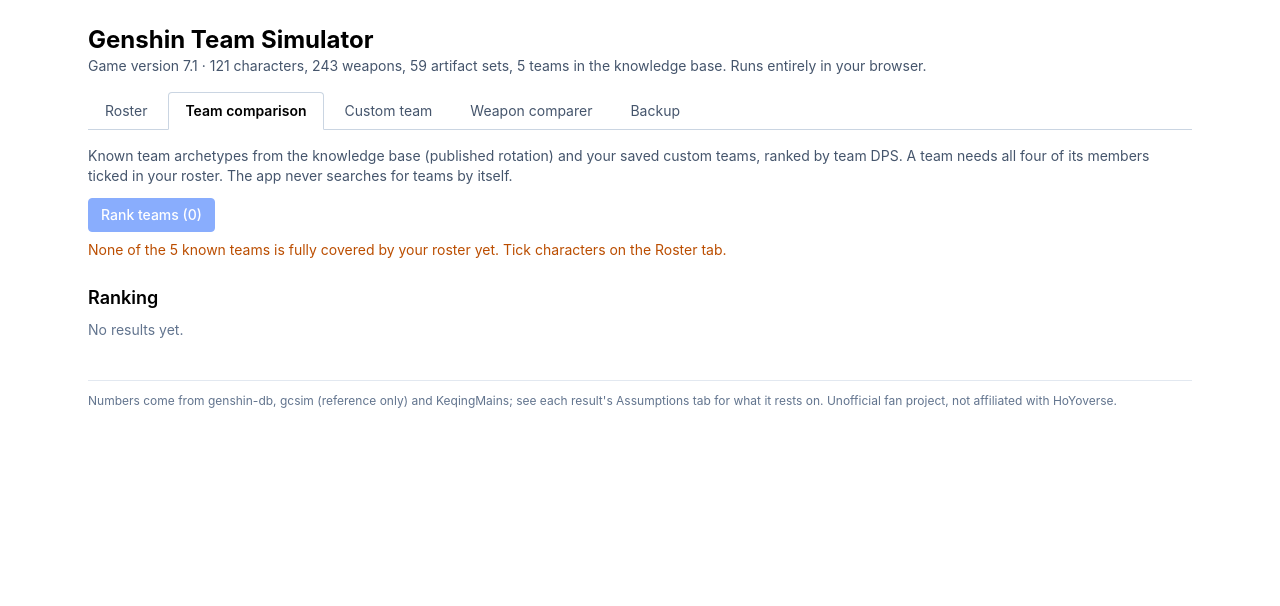
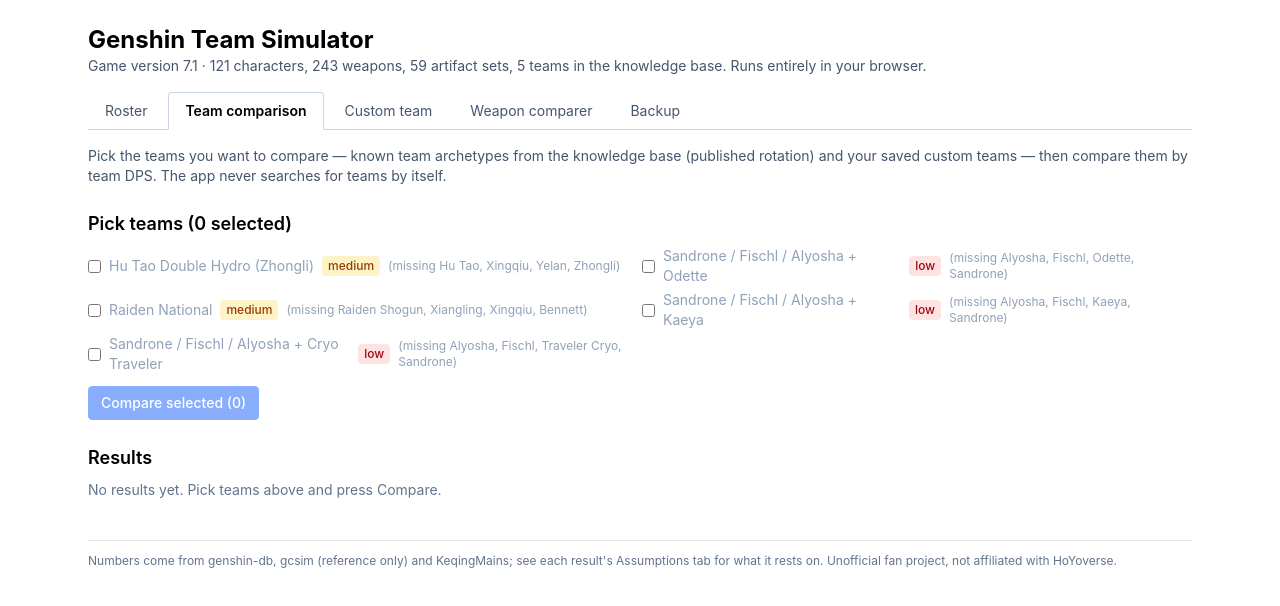
Before and after one commit to BarneyL01/genshin-simulator, a React (Vite) app: page / in a window 1280 px wide. Both pictures are taken after a click on the tab "Team comparison". Shown: the top 606 px of the page. Built offline with nearby package versions, Linux system fonts and the light colour scheme.

Commit message:
ui: Team comparison lets you pick which teams to compare, instead of ranking all known and saved teams
Co-Authored-By: Claude Sonnet 5 <noreply@anthropic.com>
Claude-Session: https://claude.ai/code/session_0175PXzhRPc7NgoboNky1fqr

```diff
--- a/scripts/e2e.ts
+++ b/scripts/e2e.ts
@@ -66,9 +66,13 @@ try {
     await phone.close();
   }
 
-  // Known teams
+  // Known teams: pick a couple to compare (not a blanket "rank everything").
   await page.getByRole('tab', { name: 'Team comparison' }).click();
-  await page.getByRole('button', { name: /Rank teams/ }).click();
+  await page.getByRole('heading', { name: /Pick teams/ }).waitFor();
+  const teamCheckboxes = page.locator('input[type=checkbox]');
+  await teamCheckboxes.nth(0).check();
+  await teamCheckboxes.nth(1).check();
+  await page.getByRole('button', { name: /Compare selected/ }).click();
   await page.getByText(/DPS relaxed/).first().waitFor({ timeout: 120_000 });
   await page.getByText(/DPS relaxed/).nth(1).waitFor({ timeout: 120_000 });
   console.log('ranking:\n' + (await page.locator('ol > li').allInnerTexts()).map((t) => '  ' + t.split('\n').slice(0, 2).join(' | ')).join('\n'));
--- a/src/ui/TeamsView.tsx
+++ b/src/ui/TeamsView.tsx
@@ -1,4 +1,4 @@
-import { useMemo, useState } from 'react';
+import { useEffect, useMemo, useState } from 'react';
 import type { KbData, SavedTeam, TeamRun } from '../kb';
 import type { Roster } from '../schema/roster';
 import type { Response } from '../worker/protocol';
@@ -6,6 +6,7 @@ import { sim } from './client';
 import { Badge, Bar, Button, Section, confidenceTone } from './Common';
 import { charColor, fmt, nameOf, pct } from './format';
 import { ResultView } from './ResultView';
+import { usePersistentState } from './store';
 
 interface Props {
   kb: KbData;
@@ -21,41 +22,63 @@ interface Entry {
   error?: string;
 }
 
+const isStringArray = (v: unknown): v is string[] => Array.isArray(v) && v.every((x) => typeof x === 'string');
+
 export function TeamsView({ kb, roster, saved }: Props) {
+  const [selected, setSelected] = usePersistentState<string[]>('teams-selected', [], isStringArray);
   const [entries, setEntries] = useState<Entry[]>([]);
   const [busy, setBusy] = useState<string>('');
   const [open, setOpen] = useState<string>('');
 
   const teams = useMemo(() => [...kb.teams.values()].filter((t) => t.status === 'active'), [kb]);
   const missingOf = (t: (typeof teams)[number]) => t.members.filter((m) => !roster.characters[m.character]?.owned).map((m) => m.character);
-  const runnable = teams.filter((t) => missingOf(t).length === 0);
 
-  async function runAll() {
-    const results: Entry[] = teams.filter((t) => missingOf(t).length > 0).map((t) => ({ teamId: t.id, name: t.name, missing: missingOf(t) }));
-    setEntries(results);
-    for (const st of saved) {
+  // Drop stale ids (a saved team was deleted, or a known team left the KB) so an old selection never gets silently dropped from the count either.
+  const valid = useMemo(() => new Set([...teams.map((t) => t.id), ...saved.map((s) => `saved:${s.id}`)]), [teams, saved]);
+  useEffect(() => {
+    const next = selected.filter((id) => valid.has(id));
+    if (next.length !== selected.length) setSelected(next);
+  }, [selected, valid, setSelected]);
+
+  const toggle = (id: string) => setSelected((s) => (s.includes(id) ? s.filter((x) => x !== id) : [...s, id]));
+
+  async function compareSelected() {
+    const picked = selected.filter((id) => valid.has(id));
+    const results: Entry[] = [];
+    setEntries([]);
+    for (const id of picked) {
+      const st = saved.find((s) => `saved:${s.id}` === id);
+      if (st) {
         setBusy(`Simulating ${st.name}…`);
         try {
           const r = (await sim().request({
             type: 'team', teamId: '', custom: { team: st.team, rotationJson: st.rotationJson, name: st.name },
             settings: { roster, actionDelay: roster.settings.actionDelay, swapDelay: roster.settings.swapDelay },
           })) as Response & { ok: true; type: 'team' };
-        results.push({ teamId: `saved:${st.id}`, name: `${st.name} (saved)`, run: r.result, missing: [] });
+          results.push({ teamId: id, name: `${st.name} (saved)`, run: r.result, missing: [] });
         } catch (e) {
-        results.push({ teamId: `saved:${st.id}`, name: st.name, missing: [], error: e instanceof Error ? e.message : String(e) });
+          results.push({ teamId: id, name: st.name, missing: [], error: e instanceof Error ? e.message : String(e) });
         }
         setEntries([...results].sort((a, b) => (b.run?.relaxed.dps ?? -1) - (a.run?.relaxed.dps ?? -1)));
+        continue;
       }
-    for (const t of runnable) {
+      const t = kb.teams.get(id);
+      if (!t) continue;
+      const missing = missingOf(t);
+      if (missing.length > 0) {
+        results.push({ teamId: id, name: t.name, missing });
+        setEntries([...results]);
+        continue;
+      }
       setBusy(`Simulating ${t.name}…`);
       try {
         const r = (await sim().request({
           type: 'team', teamId: t.id,
           settings: { roster, actionDelay: roster.settings.actionDelay, swapDelay: roster.settings.swapDelay },
         })) as Response & { ok: true; type: 'team' };
-        results.push({ teamId: t.id, name: t.name, run: r.result, missing: [] });
+        results.push({ teamId: id, name: t.name, run: r.result, missing: [] });
       } catch (e) {
-        results.push({ teamId: t.id, name: t.name, missing: [], error: e instanceof Error ? e.message : String(e) });
+        results.push({ teamId: id, name: t.name, missing: [], error: e instanceof Error ? e.message : String(e) });
       }
       setEntries([...results].sort((a, b) => (b.run?.relaxed.dps ?? -1) - (a.run?.relaxed.dps ?? -1)));
     }
@@ -68,17 +91,46 @@ export function TeamsView({ kb, roster, saved }: Props) {
   return (
     <div>
       <p className="text-sm text-slate-600">
-        Known team archetypes from the knowledge base (published rotation) and your saved custom teams, ranked by team DPS.
-        A team needs all four of its members ticked in your roster. The app never searches for teams by itself.
+        Pick the teams you want to compare — known team archetypes from the knowledge base (published rotation) and your saved
+        custom teams — then compare them by team DPS. The app never searches for teams by itself.
       </p>
+
+      <Section title={`Pick teams (${selected.length} selected)`}>
+        {saved.length > 0 && (
+          <>
+            <p className="mb-1 text-sm font-medium text-slate-700">Saved custom teams</p>
+            <div className="grid grid-cols-1 gap-1 sm:grid-cols-2">
+              {saved.map((s) => (
+                <label key={s.id} className="flex items-center gap-2 text-sm">
+                  <input type="checkbox" checked={selected.includes(`saved:${s.id}`)} onChange={() => toggle(`saved:${s.id}`)} />
+                  {s.name}
+                </label>
+              ))}
+            </div>
+            <p className="mb-1 mt-3 text-sm font-medium text-slate-700">Known team archetypes</p>
+          </>
+        )}
+        <div className="grid grid-cols-1 gap-1 sm:grid-cols-2">
+          {teams.map((t) => {
+            const missing = missingOf(t);
+            return (
+              <label key={t.id} className={`flex items-center gap-2 text-sm ${missing.length > 0 ? 'text-slate-400' : ''}`}>
+                <input type="checkbox" checked={selected.includes(t.id)} onChange={() => toggle(t.id)} />
+                {t.name} <Badge tone={confidenceTone(t.dataConfidence)}>{t.dataConfidence}</Badge>
+                {missing.length > 0 && <span className="text-xs">(missing {missing.map(nameOf).join(', ')})</span>}
+              </label>
+            );
+          })}
+        </div>
         <div className="mt-3 flex items-center gap-3">
-        <Button primary onClick={runAll} disabled={!!busy || runnable.length + saved.length === 0}>Rank teams ({runnable.length + saved.length})</Button>
+          <Button primary onClick={compareSelected} disabled={!!busy || selected.length === 0}>Compare selected ({selected.length})</Button>
+          {selected.length > 0 && <Button onClick={() => setSelected([])} disabled={!!busy}>Clear selection</Button>}
           {busy && <span className="text-sm text-slate-600">{busy}</span>}
         </div>
-      {runnable.length + saved.length === 0 && <p className="mt-2 text-sm text-amber-700">None of the {teams.length} known teams is fully covered by your roster yet. Tick characters on the Roster tab.</p>}
+      </Section>
 
-      <Section title="Ranking">
-        {entries.length === 0 && <p className="text-sm text-slate-500">No results yet.</p>}
+      <Section title="Results">
+        {entries.length === 0 && <p className="text-sm text-slate-500">No results yet. Pick teams above and press Compare.</p>}
         <ol className="space-y-2">
           {entries.map((e, i) => (
             <li key={e.teamId} className="rounded border border-slate-200 p-3">
```
Also changed, not shown: 2 other files (tests, documents, lock files or other folders). Lines whose indentation alone changed are shown as unchanged.
